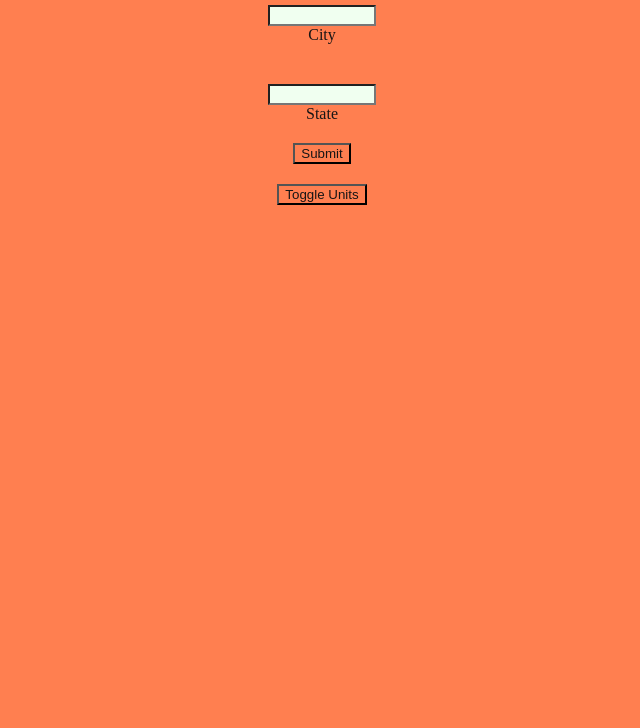
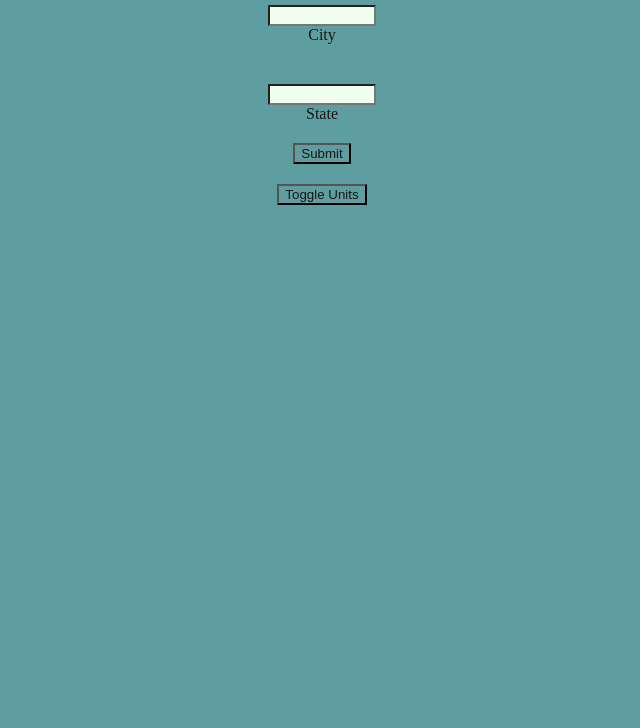
Before and after one commit to alexkrewson/weather, a website: page dist/index.html in a window 1280 px wide. Shown: the part 72-800 px from the top of the page, without its empty margins (318-958 px from the left). Drawn offline with nearby package versions, Linux system fonts and the light colour scheme; files that its build step writes are made by us from their sources.

Commit message:
cadetblue 1953

```diff
--- a/src/sassystyle.scss
+++ b/src/sassystyle.scss
@@ -1,7 +1,7 @@
 * {
     margin: 0 0 0 0;
     color: rgb(24, 21, 21);
-    background-color: coral;
+    background-color: cadetblue;
 }
 
 button {
```
Also changed, not shown: dist/main.js.
